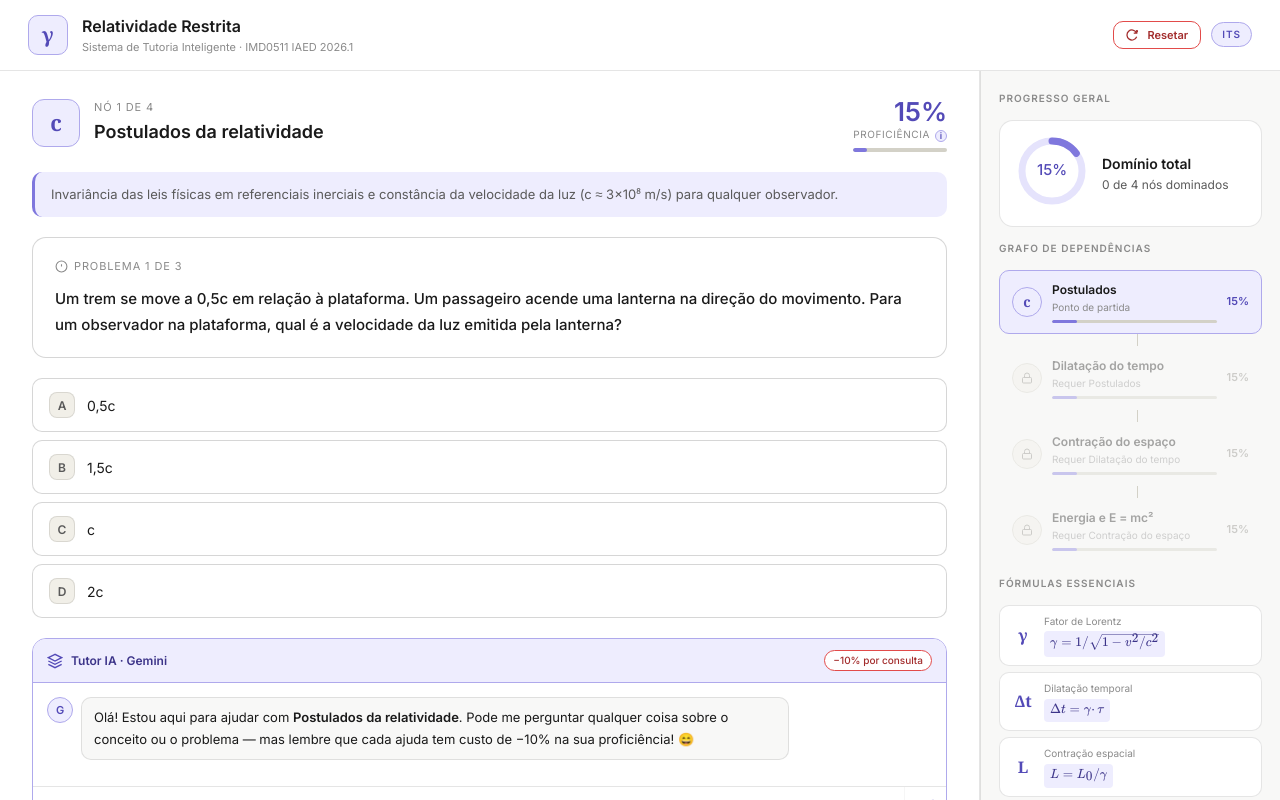
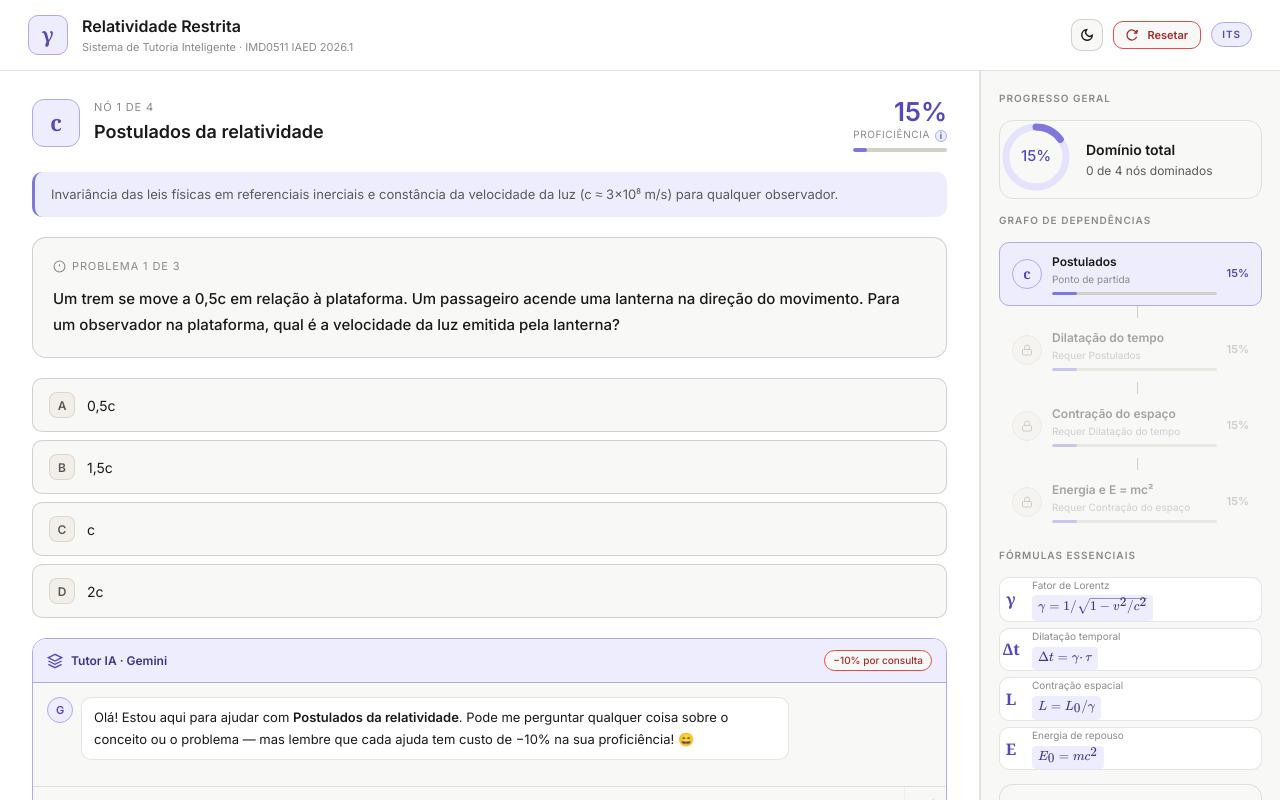
Before and after one commit to gildo-cordeiro/its-relatividade, a React (Vite) app: page / in a window 1280 px wide. Shown: the top 800 px of the page. Built offline with nearby package versions, Linux system fonts and the light colour scheme; no server answers.

Commit message:
feat: add dark mode

```diff
--- a/src/App.jsx
+++ b/src/App.jsx
@@ -1,4 +1,4 @@
-import { useState, useCallback } from "react";
+import { useState, useCallback, useEffect } from "react";
 import Header from "./components/Header";
 import LeftPanel from "./components/LeftPanel";
 import RightPanel from "./components/RightPanel";
@@ -24,6 +24,15 @@ export default function App() {
   const [selected, setSelected] = useLocalStorage("its_relatividade_selected", null);
   const [answered, setAnswered] = useLocalStorage("its_relatividade_answered", false);
   const [feedback, setFeedback] = useLocalStorage("its_relatividade_feedback", null);
+  const [darkMode, setDarkMode] = useLocalStorage("its_relatividade_darkMode", false);
+
+  useEffect(() => {
+    if (darkMode) {
+      document.documentElement.classList.add("dark-mode");
+    } else {
+      document.documentElement.classList.remove("dark-mode");
+    }
+  }, [darkMode]);
 
   const handleReset = useCallback(() => {
     if (
@@ -135,7 +144,7 @@ export default function App() {
 
   return (
     <div className="app-root">
-      <Header onReset={handleReset} />
+      <Header onReset={handleReset} darkMode={darkMode} onToggleDarkMode={() => setDarkMode(!darkMode)} />
       <div className="app-body">
         <LeftPanel
           concept={concept}
--- a/src/components/Header.jsx
+++ b/src/components/Header.jsx
@@ -1,4 +1,4 @@
-export default function Header({ onReset }) {
+export default function Header({ onReset, darkMode, onToggleDarkMode }) {
   return (
     <header className="app-header">
       <div className="header-left">
@@ -14,6 +14,43 @@ export default function Header({ onReset }) {
         className="header-right"
         style={{ display: "flex", alignItems: "center", gap: "10px" }}
       >
+        <button
+          onClick={onToggleDarkMode}
+          className="btn-dark-mode"
+          title={darkMode ? "Modo claro" : "Modo escuro"}
+        >
+          {darkMode ? (
+            <svg
+              width="14"
+              height="14"
+              viewBox="0 0 24 24"
+              fill="none"
+              stroke="currentColor"
+              strokeWidth="2.5"
+            >
+              <circle cx="12" cy="12" r="5" />
+              <line x1="12" y1="1" x2="12" y2="3" />
+              <line x1="12" y1="21" x2="12" y2="23" />
+              <line x1="4.22" y1="4.22" x2="5.64" y2="5.64" />
+              <line x1="18.36" y1="18.36" x2="19.78" y2="19.78" />
+              <line x1="1" y1="12" x2="3" y2="12" />
+              <line x1="21" y1="12" x2="23" y2="12" />
+              <line x1="4.22" y1="19.78" x2="5.64" y2="18.36" />
+              <line x1="18.36" y1="5.64" x2="19.78" y2="4.22" />
+            </svg>
+          ) : (
+            <svg
+              width="14"
+              height="14"
+              viewBox="0 0 24 24"
+              fill="none"
+              stroke="currentColor"
+              strokeWidth="2.5"
+            >
+              <path d="M21 12.79A9 9 0 1 1 11.21 3 7 7 0 0 0 21 12.79z" />
+            </svg>
+          )}
+        </button>
         <button
           onClick={onReset}
           className="btn-reset"
--- a/src/components/LeftPanel.jsx
+++ b/src/components/LeftPanel.jsx
@@ -64,11 +64,7 @@ export default function LeftPanel({
         </div>
       </div>
 
-      <div className="desc-strip">
-        <ReactMarkdown remarkPlugins={[remarkMath]} rehypePlugins={[rehypeKatex]}>
-          {concept.desc}
-        </ReactMarkdown>
-      </div>
+      <div className="desc-strip">{concept.desc}</div>
 
       <div className="problem-card">
         <div className="problem-eyebrow">
@@ -86,11 +82,7 @@ export default function LeftPanel({
           </svg>
           Problema {problemIdx + 1} de {concept.problems.length}
         </div>
-        <div className="problem-text">
-          <ReactMarkdown remarkPlugins={[remarkMath]} rehypePlugins={[rehypeKatex]}>
-            {problem.q}
-          </ReactMarkdown>
-        </div>
+        <p className="problem-text">{problem.q}</p>
       </div>
 
       <div className="options-list">
@@ -111,9 +103,7 @@ export default function LeftPanel({
             >
               <span className="option-label">{OPTION_LABELS[i]}</span>
               <span className="option-text">
-                <ReactMarkdown remarkPlugins={[remarkMath]} rehypePlugins={[rehypeKatex]}>
-                  {typeof opt === "object" ? opt.text : opt}
-                </ReactMarkdown>
+                {typeof opt === "object" ? opt.text : opt}
               </span>
               {answered && i === problem.correct && (
                 <svg
@@ -185,11 +175,7 @@ export default function LeftPanel({
               </>
             )}
           </div>
-          <p className="feedback-text">
-            <ReactMarkdown remarkPlugins={[remarkMath]} rehypePlugins={[rehypeKatex]}>
-              {feedback.msg}
-            </ReactMarkdown>
-          </p>
+          <p className="feedback-text">{feedback.msg}</p>
           <div style={{ display: "flex", gap: "10px", flexWrap: "wrap", marginTop: "12px" }}>
             {feedback.type === "err" && (
               <button className="btn-explain-error" onClick={handleExplainWithError}>
--- a/src/index.css
+++ b/src/index.css
@@ -35,6 +35,63 @@
   --border-med: rgba(0, 0, 0, 0.16);
   --radius: 10px;
   --radius-lg: 14px;
+  --bg-primary: #fff;
+  --bg-secondary: #f8f8f7;
+  --tooltip-bg: #26215c;
+  --tooltip-text: #fff;
+  --option-correct-bg: #f0fbf5;
+  --option-correct-color: #1d9e75;
+  --option-wrong-bg: #fcebeb;
+  --option-wrong-color: #e24b4a;
+  --feedback-ok-bg: #f0fbf5;
+  --feedback-ok-border: var(--teal-400);
+  --feedback-ok-color: var(--teal-600);
+  --feedback-err-bg: var(--red-50);
+  --feedback-err-border: var(--red-400);
+  --feedback-err-color: var(--red-600);
+}
+
+:root.dark-mode {
+  --purple-50: #3c3489;
+  --purple-100: #4a3fa5;
+  --purple-200: #534ab7;
+  --purple-400: #7f77dd;
+  --feedback-ok-color: var(--teal-600);
+  --feedback-err-color: var(--red-600);
+  --purple-600: #a39fef;
+  --purple-800: #d4cff5;
+  --purple-900: #eeedfe;
+  --teal-50: #085041;
+  --teal-400: #1d9e75;
+  --teal-600: #4ebf9f;
+  --teal-800: #9fe1cb;
+  --red-50: #5a2a2a;
+  --red-400: #ff6666;
+  --red-600: #ffb3b3;
+  --gray-50: #1a1a1a;
+  --gray-100: #242424;
+  --gray-200: #353535;
+  --gray-400: #878787;
+  --gray-600: #a0a0a0;
+  --text-primary: #f0f0f0;
+  --text-secondary: #c8c8c8;
+  --text-tertiary: #909090;
+  --border: rgba(255, 255, 255, 0.1);
+  --border-med: rgba(255, 255, 255, 0.16);
+  --bg-primary: #1a1a1a;
+  --bg-secondary: #242424;
+  --tooltip-bg: #3c3489;
+  --tooltip-text: #f0f0f0;
+  --option-correct-bg: #085041;
+  --option-correct-color: #9fe1cb;
+  --option-wrong-bg: #5a2a2a;
+  --option-wrong-color: #ffb3b3;
+  --feedback-ok-bg: #083b2f;
+  --feedback-ok-border: #1d9e75;
+  --feedback-ok-color: #9fe1cb;
+  --feedback-err-bg: #5a2a2a;
+  --feedback-err-border: #ff6666;
+  --feedback-err-color: #ffb3b3;
 }
 
 html,
@@ -45,10 +102,11 @@ body,
 
 body {
   font-family: "Inter", system-ui, sans-serif;
-  background: var(--gray-100);
+  background: var(--bg-secondary);
   color: var(--text-primary);
   font-size: 14px;
   line-height: 1.5;
+  transition: background-color 0.3s, color 0.3s;
 }
 
 .app-root {
@@ -58,12 +116,13 @@ body {
 }
 
 .app-header {
-  background: #fff;
+  background: var(--bg-primary);
   border-bottom: 1px solid var(--border);
   padding: 14px 28px;
   display: flex;
   align-items: center;
   justify-content: space-between;
+  transition: background-color 0.3s, border-color 0.3s;
 }
 .header-left {
   display: flex;
@@ -119,9 +178,10 @@ body {
   display: flex;
   flex-direction: column;
   gap: 20px;
-  background: #fff;
+  background: var(--bg-primary);
   border-right: 1px solid var(--border);
   overflow-y: auto;
+  transition: background-color 0.3s, border-color 0.3s;
 }
 
 .concept-header {
@@ -225,10 +285,11 @@ body {
 }
 
 .problem-card {
+  background: var(--bg-secondary);
   border: 1px solid var(--border-med);
   border-radius: var(--radius-lg);
-  padding: 20px 22px;
-  background: #fff;
+  padding: 20px;
+  transition: background-color 0.3s, border-color 0.3s;
 }
 .problem-eyebrow {
   display: flex;
@@ -261,7 +322,7 @@ body {
   padding: 13px 16px;
   border-radius: var(--radius);
   border: 1px solid var(--border-med);
-  background: #fff;
+  background: var(--bg-secondary);
   cursor: pointer;
   text-align: left;
   transition:
@@ -307,29 +368,29 @@ body {
 }
 
 .option-correct {
-  background: #f0fbf5 !important;
-  border-color: var(--teal-400) !important;
+  background: var(--option-correct-bg) !important;
+  border-color: var(--option-correct-color) !important;
 }
 .option-correct .option-label {
-  background: var(--teal-400);
+  background: var(--option-correct-color);
   color: #fff;
-  border-color: var(--teal-400);
+  border-color: var(--option-correct-color);
 }
 .option-correct .option-icon {
-  color: var(--teal-600);
+  color: var(--option-correct-color);
 }
 
 .option-wrong {
-  background: var(--red-50) !important;
-  border-color: var(--red-400) !important;
+  background: var(--option-wrong-bg) !important;
+  border-color: var(--option-wrong-color) !important;
 }
 .option-wrong .option-label {
-  background: var(--red-400);
+  background: var(--option-wrong-color);
   color: #fff;
-  border-color: var(--red-400);
+  border-color: var(--option-wrong-color);
 }
 .option-wrong .option-icon {
-  color: var(--red-600);
+  color: var(--option-wrong-color);
 }
 
 .option-dim {
@@ -343,12 +404,12 @@ body {
   border: 1px solid;
 }
 .feedback-ok {
-  background: #f0fbf5;
-  border-color: var(--teal-400);
+  background: var(--feedback-ok-bg);
+  border-color: var(--feedback-ok-border);
 }
 .feedback-err {
-  background: var(--red-50);
-  border-color: var(--red-400);
+  background: var(--feedback-err-bg);
+  border-color: var(--feedback-err-border);
 }
 
 .feedback-header {
@@ -360,10 +421,10 @@ body {
   margin-bottom: 8px;
 }
 .feedback-ok .feedback-header {
-  color: var(--teal-600);
+  color: var(--feedback-ok-color);
 }
 .feedback-err .feedback-header {
-  color: var(--red-600);
+  color: var(--feedback-err-color);
 }
 
 .feedback-text {
@@ -380,13 +441,13 @@ body {
   padding: 9px 18px;
   border-radius: var(--radius);
   border: 1px solid var(--border-med);
-  background: #fff;
+  background: var(--bg-secondary);
   color: var(--text-primary);
   font-size: 13px;
   font-weight: 500;
   cursor: pointer;
   font-family: inherit;
-  transition: background 0.12s;
+  transition: background 0.12s, border-color 0.12s;
 }
 .btn-next:hover {
   background: var(--gray-50);
@@ -422,7 +483,7 @@ body {
   font-weight: 500;
   padding: 2px 8px;
   border-radius: 99px;
-  background: #fff;
+  background: var(--bg-secondary);
   color: var(--red-600);
   border: 1px solid var(--red-400);
 }
@@ -434,7 +495,8 @@ body {
   gap: 12px;
   max-height: 280px;
   overflow-y: auto;
-  background: #fff;
+  background: var(--bg-secondary);
+  transition: background-color 0.3s;
 }
 
 .chat-msg {
@@ -469,7 +531,8 @@ body {
   padding: 9px 12px;
   border-radius: 10px;
   border: 1px solid var(--border);
-  background: var(--gray-50);
+  background: var(--bg-primary);
+  transition: background-color 0.3s, border-color 0.3s, color 0.3s;
 }
 .chat-msg-user .chat-bubble {
   background: var(--purple-50);
@@ -535,7 +598,8 @@ body {
   display: flex;
   gap: 0;
   border-top: 1px solid var(--border);
-  background: #fff;
+  background: var(--bg-secondary);
+  transition: background-color 0.3s, border-color 0.3s;
 }
 .chat-input-row input {
   flex: 1;
@@ -545,6 +609,7 @@ body {
   font-size: 13px;
   font-family: inherit;
   background: transparent;
+  transition: color 0.3s;
   color: var(--text-primary);
 }
 .chat-input-row input::placeholder {
@@ -593,9 +658,10 @@ body {
   display: flex;
   align-items: center;
   gap: 14px;
-  padding: 14px 16px;
-  background: #fff;
+  padding: 14pvar(--bg-primary);
   border: 1px solid var(--border);
+  border-radius: var(--radius-lg);
+  transition: background-color 0.3s, border-color 0.3s;
   border-radius: var(--radius-lg);
 }
 
@@ -742,10 +808,10 @@ body {
   display: flex;
   align-items: center;
   gap: 10px;
-  padding: 8px 12px;
-  background: #fff;
+  background: var(--bg-primary);
   border: 1px solid var(--border);
   border-radius: var(--radius);
+  transition: background-color 0.3s, border-color 0.3s;
 }
 .formula-sym {
   font-family: Georgia, serif;
@@ -775,13 +841,14 @@ body {
 }
 
 .rules-card {
-  background: #fff;
+  background: var(--bg-secondary);
   border: 1px solid var(--border);
   border-radius: var(--radius-lg);
   padding: 14px 16px;
   display: flex;
   flex-direction: column;
   gap: 9px;
+  transition: background-color 0.3s, border-color 0.3s;
 }
 .rules-title {
   font-size: 11px;
@@ -812,13 +879,38 @@ body {
   color: var(--purple-600);
 }
 
+/* Botão de toggle dark mode */
+.btn-dark-mode {
+  display: inline-flex;
+  align-items: center;
+  justify-content: center;
+  width: 32px;
+  height: 32px;
+  padding: 0;
+  background: var(--bg-secondary);
+  border: 1px solid var(--border-med);
+  color: var(--text-primary);
+  border-radius: var(--radius);
+  font-size: 14px;
+  cursor: pointer;
+  font-family: inherit;
+  transition: all 0.15s ease;
+}
+.btn-dark-mode:hover {
+  background: var(--bg-primary);
+  border-color: var(--purple-200);
+}
+.btn-dark-mode:active {
+  transform: scale(0.95);
+}
+
 /* Botão de reset no Header */
 .btn-reset {
   display: inline-flex;
   align-items: center;
   gap: 5px;
   padding: 6px 12px;
-  background: #fff;
+  background: var(--bg-secondary);
   border: 1px solid var(--red-400);
   color: var(--red-600);
   border-radius: var(--radius);
@@ -893,8 +985,8 @@ body {
 .tooltip-text {
   visibility: hidden;
   width: 260px;
-  background-color: var(--purple-900);
-  color: #fff;
+  background-color: var(--tooltip-bg);
+  color: var(--tooltip-text);
   text-align: left;
   border-radius: 8px;
   padding: 10px 12px;
@@ -903,7 +995,7 @@ body {
   top: 130%;
   right: 0;
   opacity: 0;
-  transition: opacity 0.2s, visibility 0.2s;
+  transition: opacity 0.2s, visibility 0.2s, background-color 0.3s, color 0.3s;
   box-shadow: 0 4px 12px rgba(38, 33, 92, 0.25);
   font-size: 11px;
   line-height: 1.5;
@@ -922,7 +1014,7 @@ body {
   margin-left: -5px;
   border-width: 5px;
   border-style: solid;
-  border-color: transparent transparent var(--purple-900) transparent;
+  border-color: transparent transparent var(--tooltip-bg) transparent;
 }
 
 .bkt-info-tooltip:hover .tooltip-text {
```
